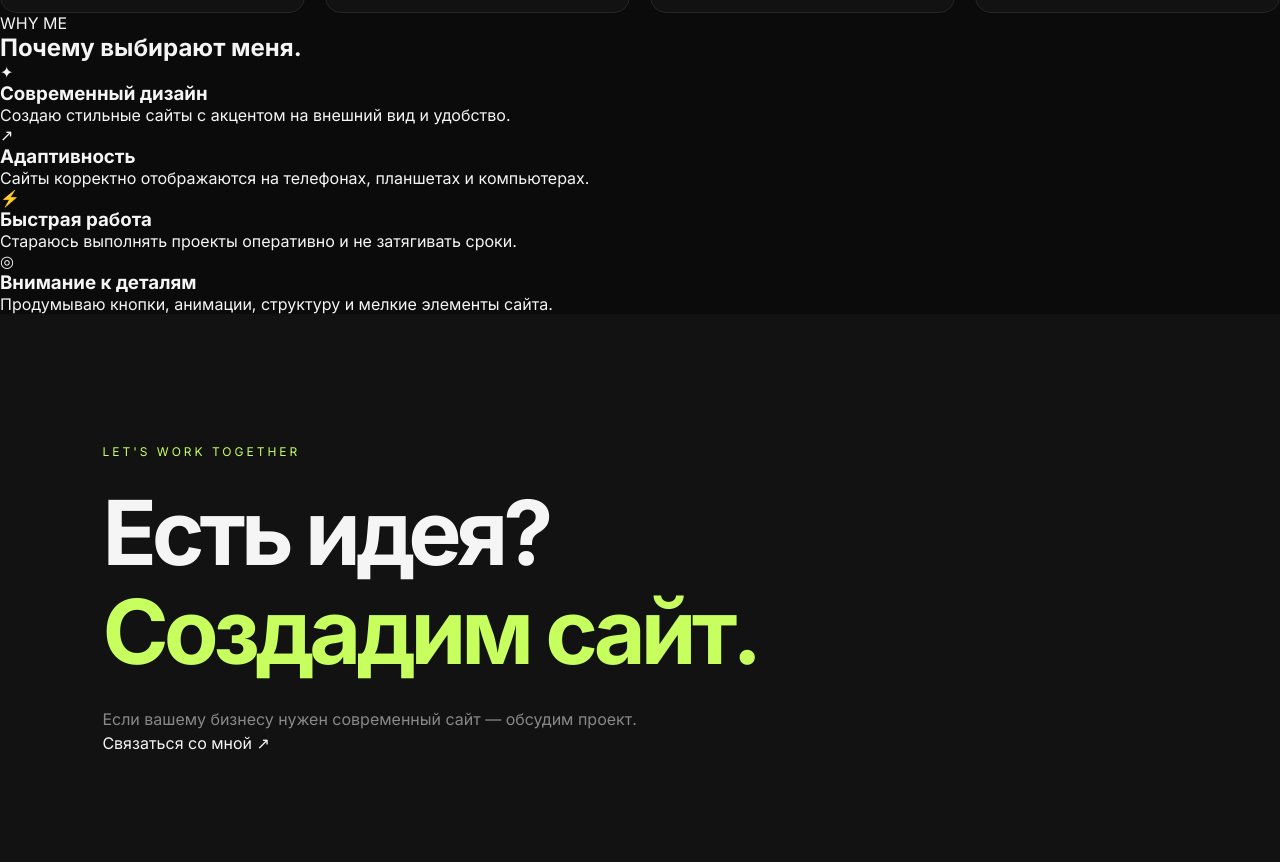
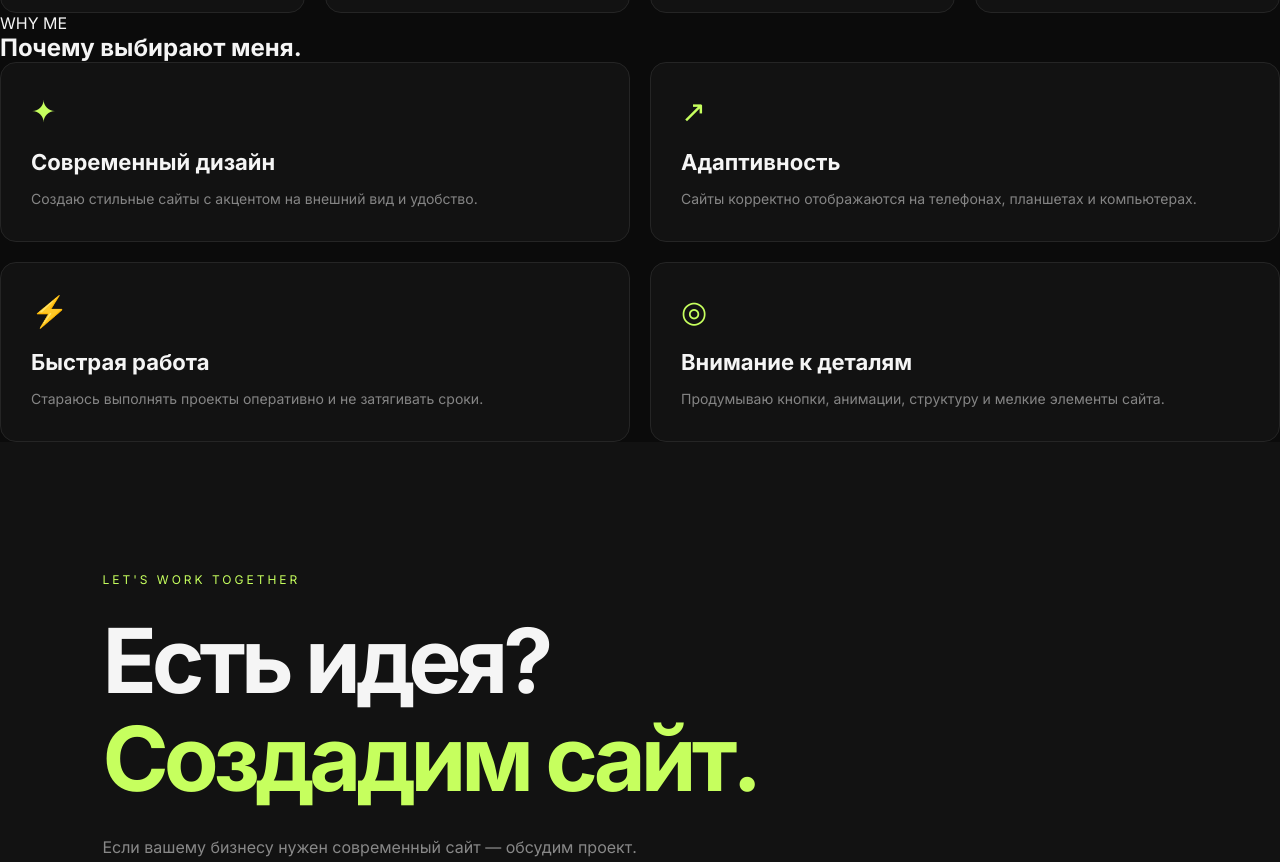
Before and after one commit to Timofey636/ferri-portfolio, a plain HTML site: page index.html in a window 1280 px wide. Shown: the part 4231-5093 px from the top of the page. Drawn offline with Linux system fonts and the light colour scheme.

Commit message:
Update style.css

```diff
--- a/style.css
+++ b/style.css
@@ -571,3 +571,46 @@ footer > span {
     grid-template-columns: 1fr;
   }
 }
+/* ADVANTAGES */
+
+.advantages-grid {
+  display: grid;
+  grid-template-columns: repeat(2, minmax(0, 1fr));
+  gap: 20px;
+}
+
+.advantage-card {
+  background: #121212;
+  border: 1px solid #252525;
+  border-radius: 16px;
+  padding: 30px;
+  transition: 0.3s;
+}
+
+.advantage-card:hover {
+  transform: translateY(-5px);
+  border-color: #c6ff5e;
+}
+
+.advantage-icon {
+  font-size: 30px;
+  color: #c6ff5e;
+  margin-bottom: 20px;
+}
+
+.advantage-card h3 {
+  font-size: 22px;
+  margin-bottom: 12px;
+}
+
+.advantage-card p {
+  color: #858585;
+  font-size: 14px;
+  line-height: 1.7;
+}
+
+@media (max-width: 600px) {
+  .advantages-grid {
+    grid-template-columns: 1fr;
+  }
+}
```
